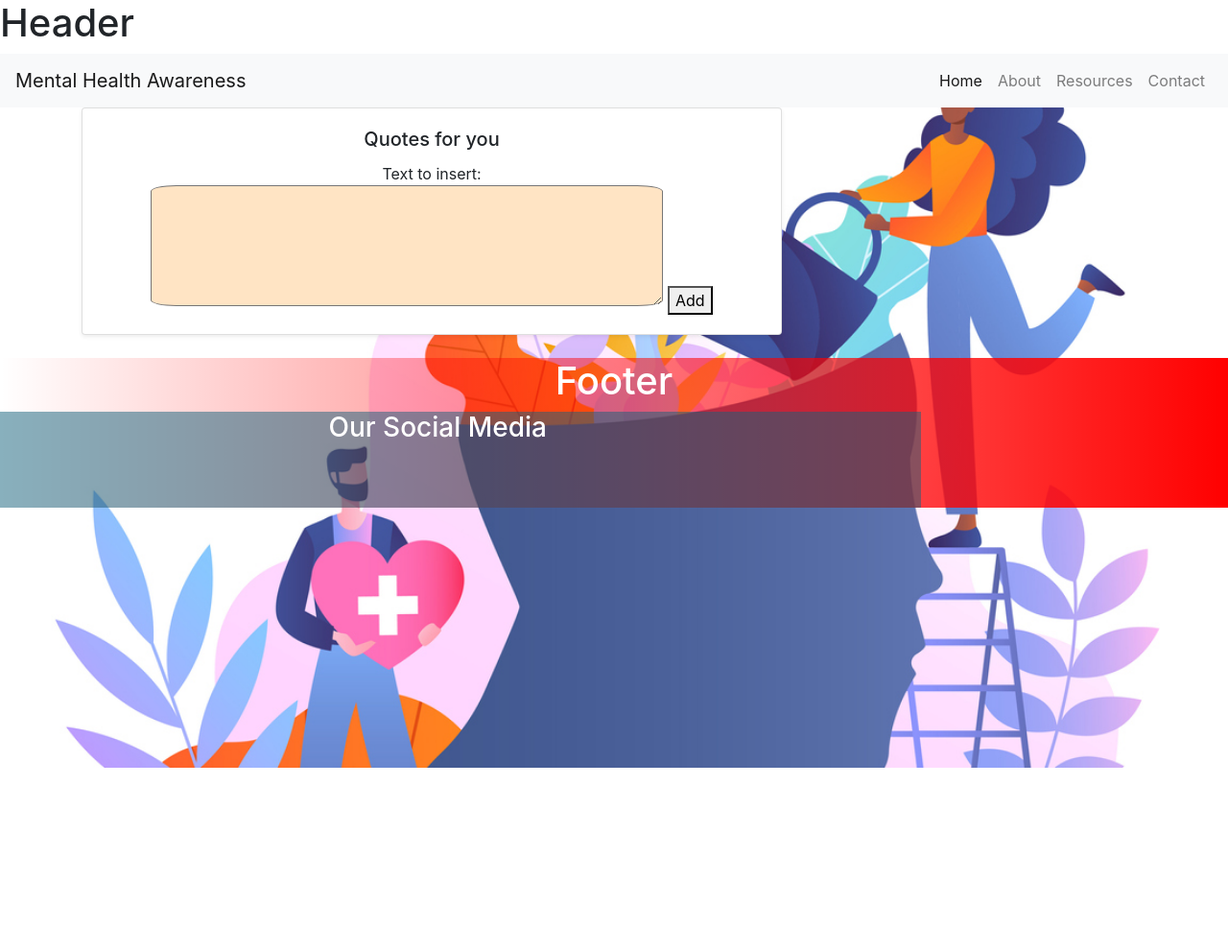
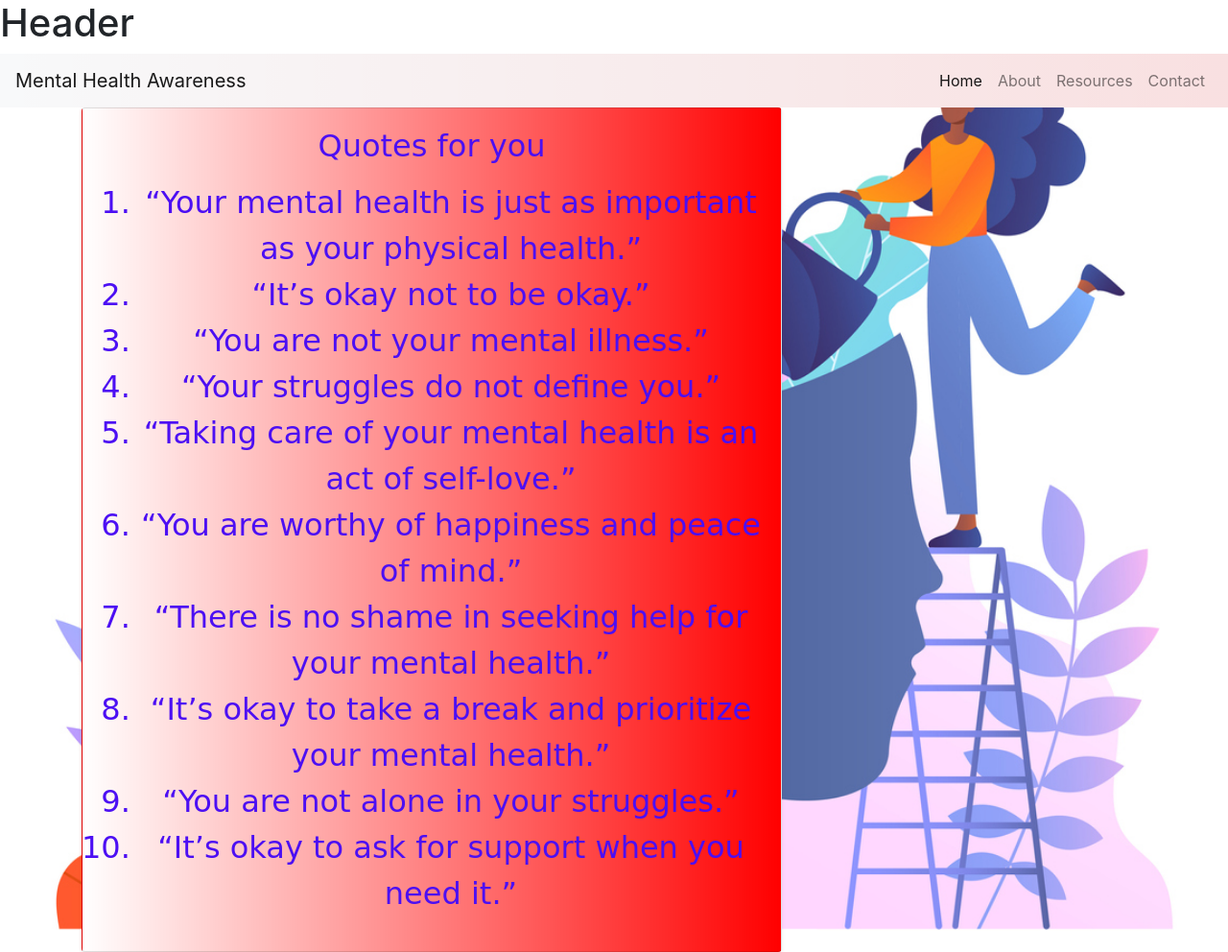
Before and after one commit to ArunVG1963/Mental-Health-Awareness---Project-1, a plain HTML site: page getinvolved.html in a window 1280 px wide. Shown: the top 992 px of the page at 96% size. Before the commit the page ends 800 px from the top, so only its background shows below. Drawn offline with nearby package versions, Linux system fonts and the light colour scheme; a web font is replaced by a local one.

Commit message:
Revamped quotes to accommodate quotes

```diff
--- a/assets/css/styles.css
+++ b/assets/css/styles.css
@@ -1,4 +1,4 @@
-@import url('https://fonts.googleapis.com/css?family=Roboto:100,200,300,400,500,600,700|Exo:100,200,300,400,500,600,700');
+@import url('https://fonts.googleapis.com/css?family=Roboto:100,200,300,400,500,600,700|Exo:100,200,300,400,500,600,700|Playwrite+GB+S:ital,wght@0,100..400;1,100..400&display=swap');
 
 body {
     margin: 0;
@@ -10,12 +10,8 @@ body {
     width: 100%;
     height: 100vh;
 }
-
-.jumbotron-background {
-    background-image: linear-gradient(to right, rgba(255, 0, 0, 0), rgba(255, 0, 0, 1));
-}
-
-.card-background {
+/* ---------------------------------------- colours */
+.consistent-background {
     background-image: linear-gradient(to right, rgba(255, 0, 0, 0), rgba(255, 0, 0, 1));
 }
 
@@ -23,6 +19,7 @@ body {
     background-color: rgba(19, 98, 124,0.5);
     width: 75%;
     height: 100px;
+    margin:100px;
 }
 
 .footer-class {
@@ -44,3 +41,17 @@ body {
     color: darkblue;
     border-radius:5%;
 }
+.navbar-amended {
+    background-image: linear-gradient(to right, rgba(255, 0, 0, 0), rgba(255, 0, 0, 0.1));
+}
+.quotes {
+    font-family: "Playwrite GB S", cursive;
+    font-optical-sizing: auto;
+    font-weight: 400;
+    font-style: normal;
+    font-size: xx-large;
+    color:rgb(76, 15, 243);
+}
+.quotes-card {
+    color:rgb(76, 15, 243);
+}
--- a/getinvolved.html
+++ b/getinvolved.html
@@ -29,7 +29,7 @@
                 <div class="collapse navbar-collapse" id="navbarNav">
                     <ul class="navbar-nav ml-auto">
                         <li class="nav-item active">
-                            <a class="nav-link" href="#">Home <span class="sr-only">(current)</span></a>
+                            <a class="nav-link" href="index.html">Home <span class="sr-only">(current)</span></a>
                         </li>
                         <li class="nav-item">
                             <a class="nav-link" href="#">About</a>
@@ -52,27 +52,25 @@
 
                 <div class="row">
                     <div class="col-md-8">
-                        <div class="card mb-4 shadow-sm">
+                        <div class="card mb-4 shadow-sm consistent-background">
                             <div class="card-body">
-                                <h5 class="card-title">Quotes for you</h5>
+                                <h3 class="card-title quotes">Quotes for you</h3>
 
-                                <script>
-                                    function insert_text () {
-                                        var para = document.createElement('p');
-                                        var node = document.createTextNode('This is new.');
-                                        para.appendChild(node);
-
-                                        var element = document.getElementById('card-text');
-                                        element.appendChild(para);
-                                    }
-                                </script>
-                                <fieldset>
-                                    Text to insert: <br/>
-                                    <textarea id="content" rows="5" cols="50"></textarea>
-                                    <button id="add" onclick="insert_text()">Add</button>
-                                <fieldset>
-                                    <p class="card-text " id="card-text">
-                                    </p>
+                                                                        <p class="card-text " id="card-text">
+                                            <ol class="quotes">
+                                                <li>“Your mental health is just as important as your physical health.”
+                                                </li>
+                                                <li>“It’s okay not to be okay.”</li>
+                                                <li>“You are not your mental illness.”</li>
+                                                <li>“Your struggles do not define you.”</li>
+                                                <li>“Taking care of your mental health is an act of self-love.”</li>
+                                                <li>“You are worthy of happiness and peace of mind.”</li>
+                                                <li>“There is no shame in seeking help for your mental health.”</li>
+                                                <li>“It’s okay to take a break and prioritize your mental health.”</li>
+                                                <li>“You are not alone in your struggles.”</li>
+                                                <li>“It’s okay to ask for support when you need it.”</li>
+                                            </ol>
+                                        </p>
                             </div>
                         </div>
                     </div>
```
Also changed, not shown: index.html (+9 -8 lines), 1 other file.
